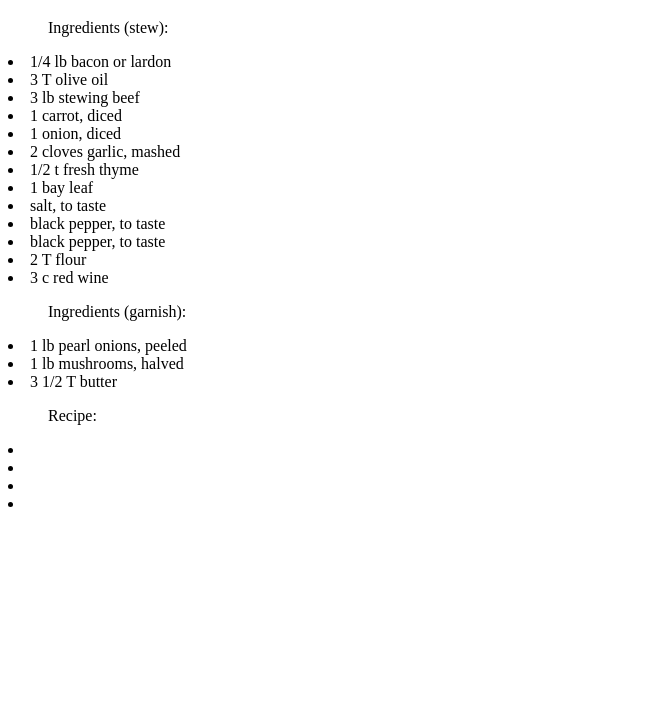
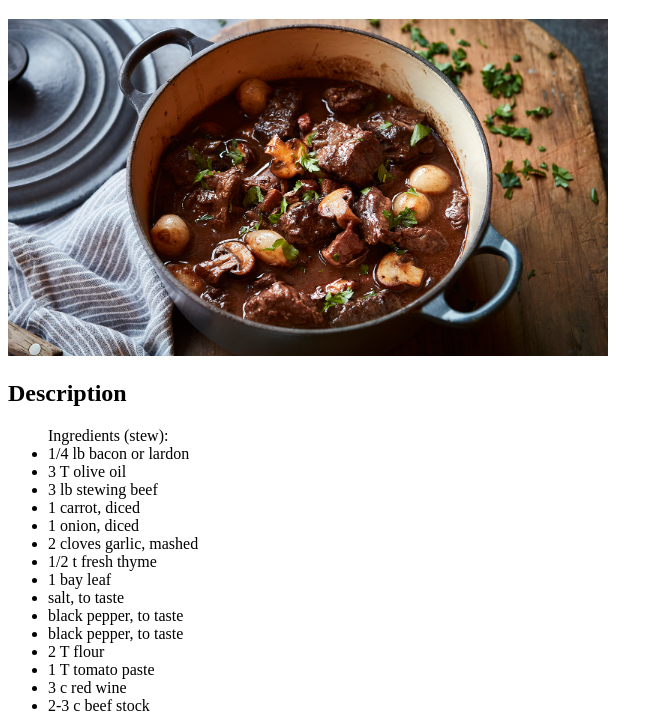
Before and after one commit to tuprick/odin-recipes, a plain HTML site: page recipes/bourguinon.html in a window 1280 px wide. Shown: the part 61-789 px from the top of the page, without its empty margins (0-663 px from the left). Drawn offline with Linux system fonts and the light colour scheme.

Commit message:
Add images and more recipe detail

```diff
--- a/recipes/bourguinon.html
+++ b/recipes/bourguinon.html
@@ -8,10 +8,12 @@
 </head>
 <body>
     <h1 id="recipe-name">Julia Child's Beef Bourguinon</h1>
+    <img src="../images/bourguinon.jpg" alt="delicious looking pot of beef bourguinon" width="600px">
 
+    <h2>Description</h2>
     <p></p>
 
-    <ul>Ingredients (stew):</ul>
+    <ul>Ingredients (stew):
         <li>1/4 lb bacon or lardon</li>
         <li>3 T olive oil</li>
         <li>3 lb stewing beef</li>
@@ -24,17 +26,24 @@
         <li>black pepper, to taste</li>
         <li>black pepper, to taste</li>
         <li>2 T flour</li>
+        <li>1 T tomato paste</li>
         <li>3 c red wine</li>
+        <li>2-3 c beef stock</li>
+    </ul>
 
-    <ul>Ingredients (garnish):</ul>
+    <ul>Ingredients (garnish):
         <li>1 lb pearl onions, peeled</li>
         <li>1 lb mushrooms, halved</li>
         <li>3 1/2 T butter</li>
+    </ul>
 
-    <ol>Recipe:</ol>
-    <li></li>
-    <li></li>
-    <li></li>
-    <li></li>
+    <ol>Recipe:
+        <li>Cut bacon into lardons. Cook in dutch oven for ~10 minutes until cooked, but not very crispy. While bacon is cooking, cut beef chuck into 1 1/2 inch cubes, trimmed of most fat.</li>
+        <li>Add oil to rendered bacon fat and heat dutch oven just until oil starts to smoke. Add beef chunks, leaving room between them, and brown thoroughly on all sides. May need multiple batches. Set browned beef aside with bacon.</li>
+        <li>In the same pot, add diced vegetables and cook until translucent, stirring frequently.</li>
+        <li>Return bacon and beef to pot, mix well, and season with a pinch of salt and pepper. Sprinkly with flour and mix everything to coat. Add tomato paste and cook for 1 minute.</li>
+        <li>Add in red wine and beef stock, adding enough stock to fully cover meat and vegetables.</li>
+        <li>Transfer dutch oven to oven at 350 degrees or leave on stovetop at low heat. Cook for 3 1/2 to 4 hours at a gentle simmer</li>
+    </ol>
 </body>
 </html>
```
Also changed, not shown: index.html (+3 -3 lines), recipes/bolognese.html (+2 -0 lines), recipes/pancakes.html (+2 -0 lines). Lines whose indentation alone changed are shown as unchanged.
